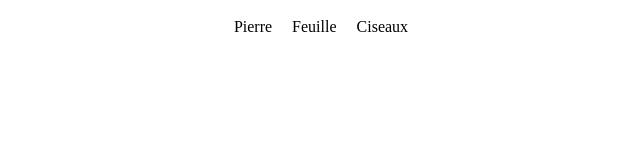
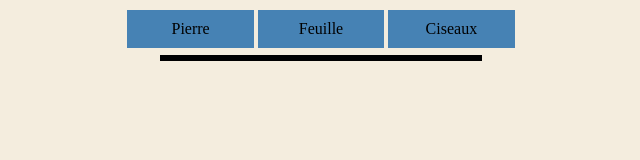
Before and after one commit to RisingSunLight42/Shifumi, a plain HTML site: page index.html in a window 1280 px wide. Shown: the whole page, without its empty margins (319-959 px from the left). Drawn offline with Linux system fonts and the light colour scheme.

Commit message:
amélioration du style pour qu'il soit plus agréable à l'oeil

```diff
--- a/css/style.css
+++ b/css/style.css
@@ -1,15 +1,32 @@
+body {
+    background-color: #f4edde;
+}
+
 #choixCoup,
+.container-resultat {
+    display: flex;
+    justify-content: center;
+}
+
 #resultat {
+    width: 25%;
+    margin-top: 5px;
+    border: solid 3px black;
+}
+
+#resultat p {
     display: flex;
     justify-content: center;
 }
 
 #choixCoup button {
-    background: none;
-    color: inherit;
+    background-color: steelblue;
     border: 2px;
     padding: 10px 10px;
+    margin: 2px;
     font: inherit;
     cursor: pointer;
     outline: inherit;
+    width: 10%;
+    height: 10%;
 }
--- a/index.html
+++ b/index.html
@@ -14,7 +14,9 @@
                 <button>Ciseaux</button>
             </div>
 
-            <div id="resultat" class="resultat"></div>
+            <div class="container-resultat">
+                <div id="resultat" class="resultat"></div>
+            </div>
         </main>
         <script src="./js/shifumi.js"></script>
     </body>
```
